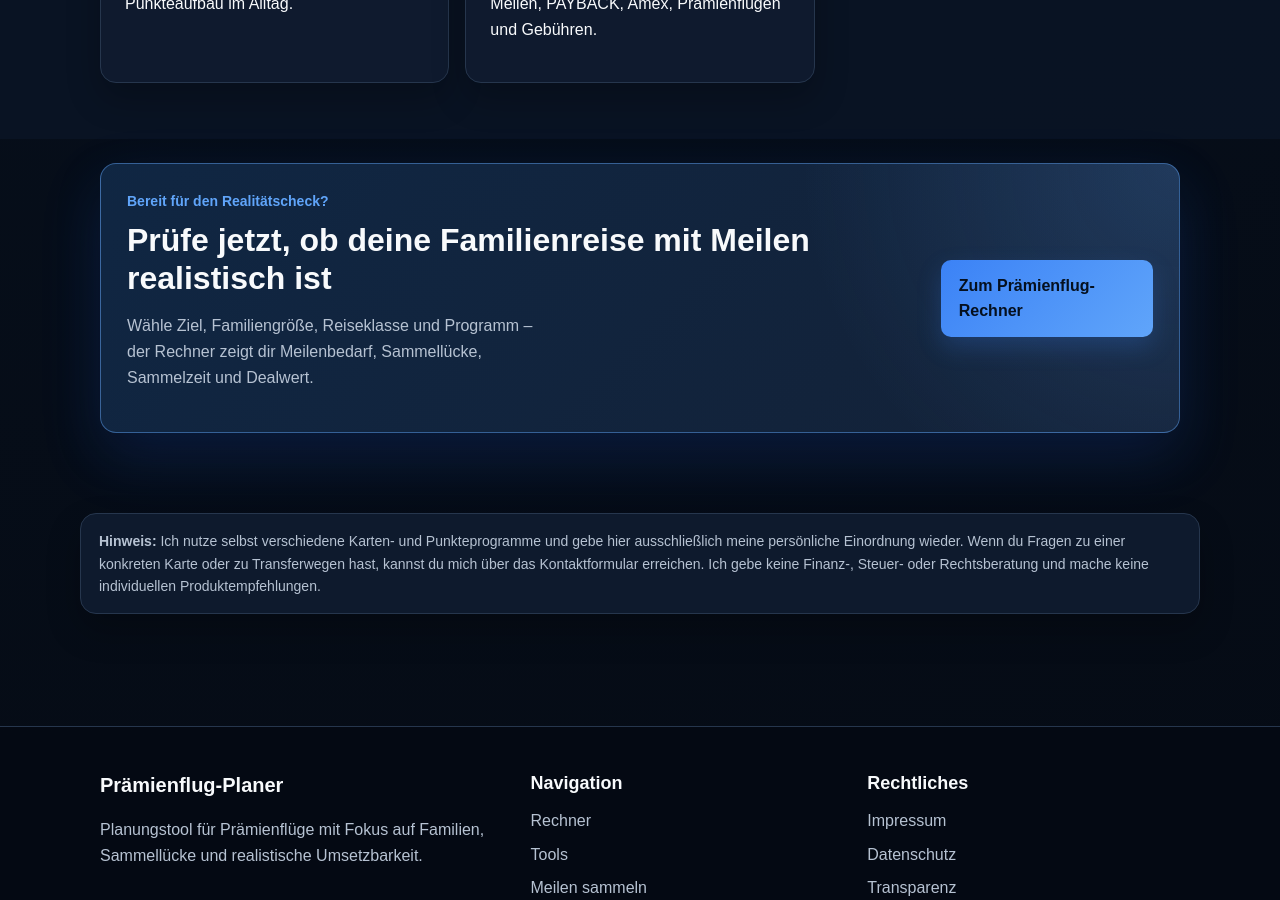
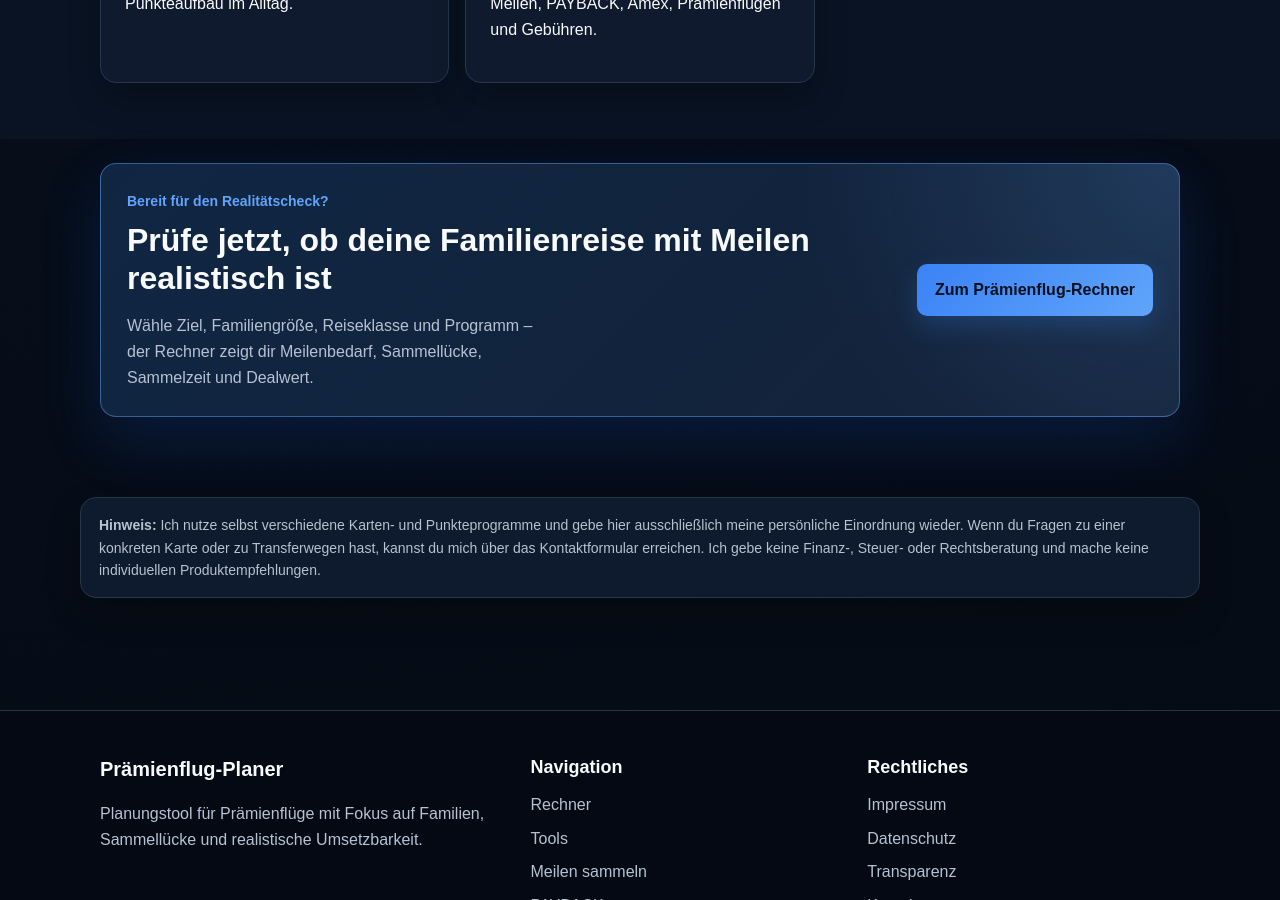
Before and after one commit to Praemienflug-Planer/miles-planer, a Jekyll site: the page built from index.html, in a window 1280 px wide and 900 px high, scrolled down 2792 px. Built offline with Jekyll 4.4.1, drawn with Linux system fonts in a browser that asks for light colours.

Commit message:
Load shared CTA system styles

```diff
--- a/assets/css/site.css
+++ b/assets/css/site.css
@@ -1,6 +1,7 @@
 /* Central stylesheet hub.
    Keep this file small. Add page-specific rules to the modules below. */
 @import url('/miles-planer/assets/css/base.css?v=20260507-1');
-@import url('/miles-planer/assets/css/layout.css?v=20260507-1');
+@import url('/miles-planer/assets/css/layout.css?v=20260511-1');
 @import url('/miles-planer/assets/css/articles.css?v=20260507-1');
 @import url('/miles-planer/assets/css/tools.css?v=20260507-1');
+@import url('/miles-planer/assets/css/cta-system.css?v=20260511-1');
```
